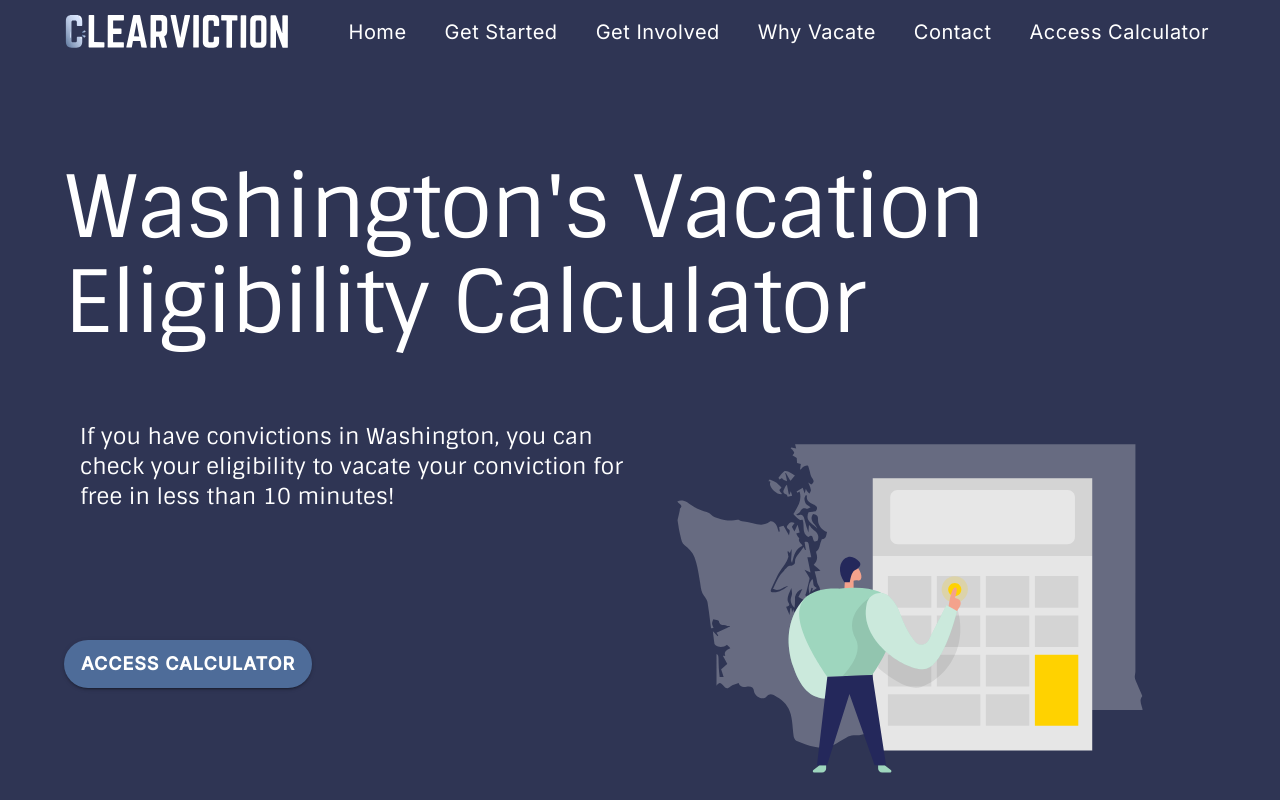
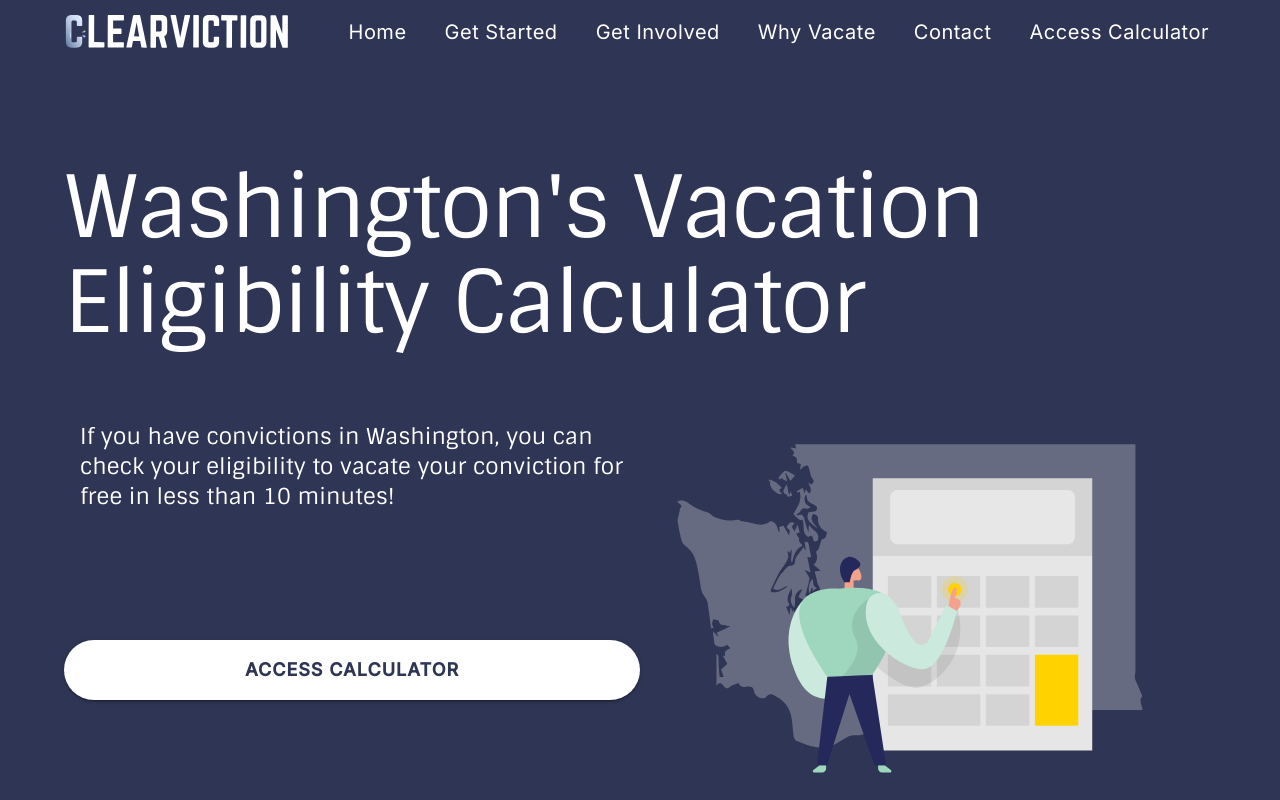
Before and after one commit to openseattle/clearviction-v1, a React (Create React App) app: page / in a window 1280 px wide. Shown: the top 800 px of the page. Built offline with nearby package versions, Linux system fonts and the light colour scheme.

Commit message:
edit homepage button styling

```diff
--- a/src/Pages/HomePage.jsx
+++ b/src/Pages/HomePage.jsx
@@ -37,7 +37,10 @@ const HomePage = () => {
                                 conviction for free in less than 10 minutes!
                             </Typography>
                             <Box paddingTop={12}>
-                                <RedesignButtonPrimary href="/calculator/landing-0">
+                                <RedesignButtonPrimary
+                                    href="/calculator/landing-0"
+                                    className={classes.calcHome}
+                                >
                                     Access Calculator
                                 </RedesignButtonPrimary>
                             </Box>
--- a/src/Styles/useHomeStyles.js
+++ b/src/Styles/useHomeStyles.js
@@ -79,4 +79,16 @@ export const useHomeStyles = makeStyles(theme => ({
         width: "100%",
         padding: theme.spacing(2),
     },
+    calcHome: {
+        width: "100%",
+        height: "60px",
+        borderRadius: "50px",
+        padding: "16px",
+        backgroundColor: "white",
+        color: theme.palette.primary.dark,
+        "&:hover": {
+            backgroundColor: theme.palette.secondary.main,
+            color: theme.palette.secondary.contrastText,
+        },
+    }
 }));
```
